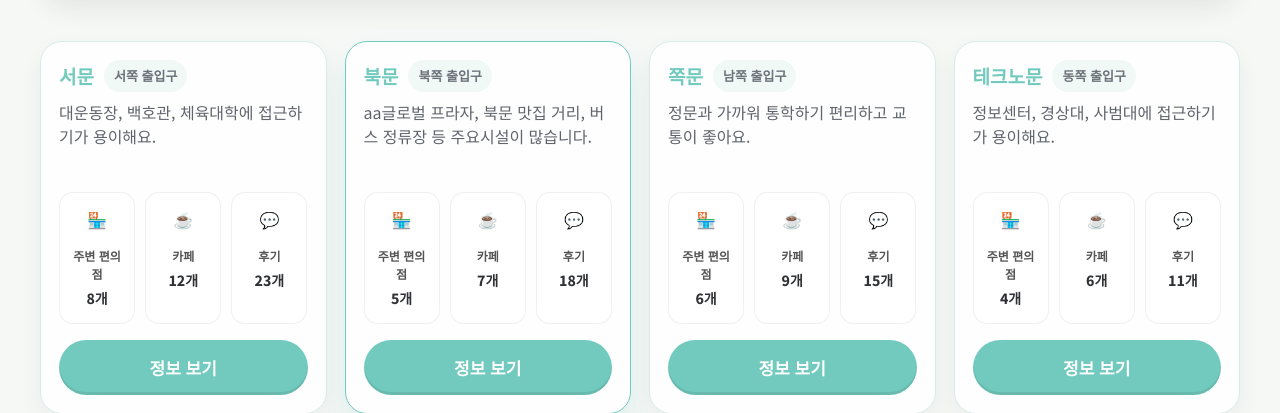
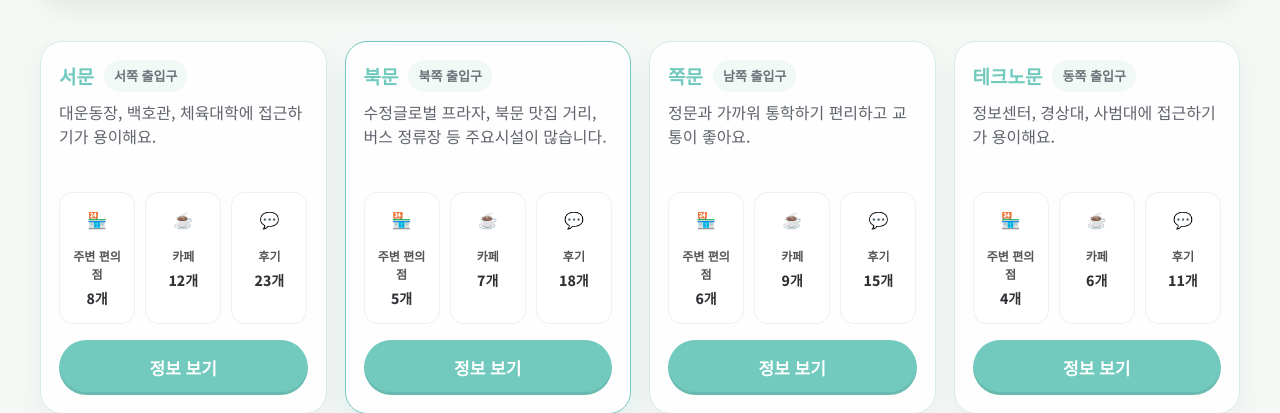
Before and after one commit to hanhee3997/Haedal_Hackathon, a Flask app: page / in a window 1280 px wide. Shown: the part 754-1167 px from the top of the page. Run offline with Flask 3, Linux system fonts and the light colour scheme; the visitor is signed in with stand-in values (Sample User, id 1); parts of the project's set-up code (start-up, migrations or seed data) failed here and were passed over; some web fonts are replaced.

Commit message:
수정 글로벌

```diff
--- a/templates/index.html
+++ b/templates/index.html
@@ -139,7 +139,7 @@
                                     <h3>북문</h3>
                                     <span class="gate-badge">북쪽 출입구</span>
                                 </div>
-                                <p class="gate-desc">aa글로벌 프라자, 북문 맛집 거리, 버스 정류장 등 주요시설이 많습니다.</p>
+                                <p class="gate-desc">수정글로벌 프라자, 북문 맛집 거리, 버스 정류장 등 주요시설이 많습니다.</p>
                             </div>
                         </div>
 
```
Also changed, not shown: 1 other file.
